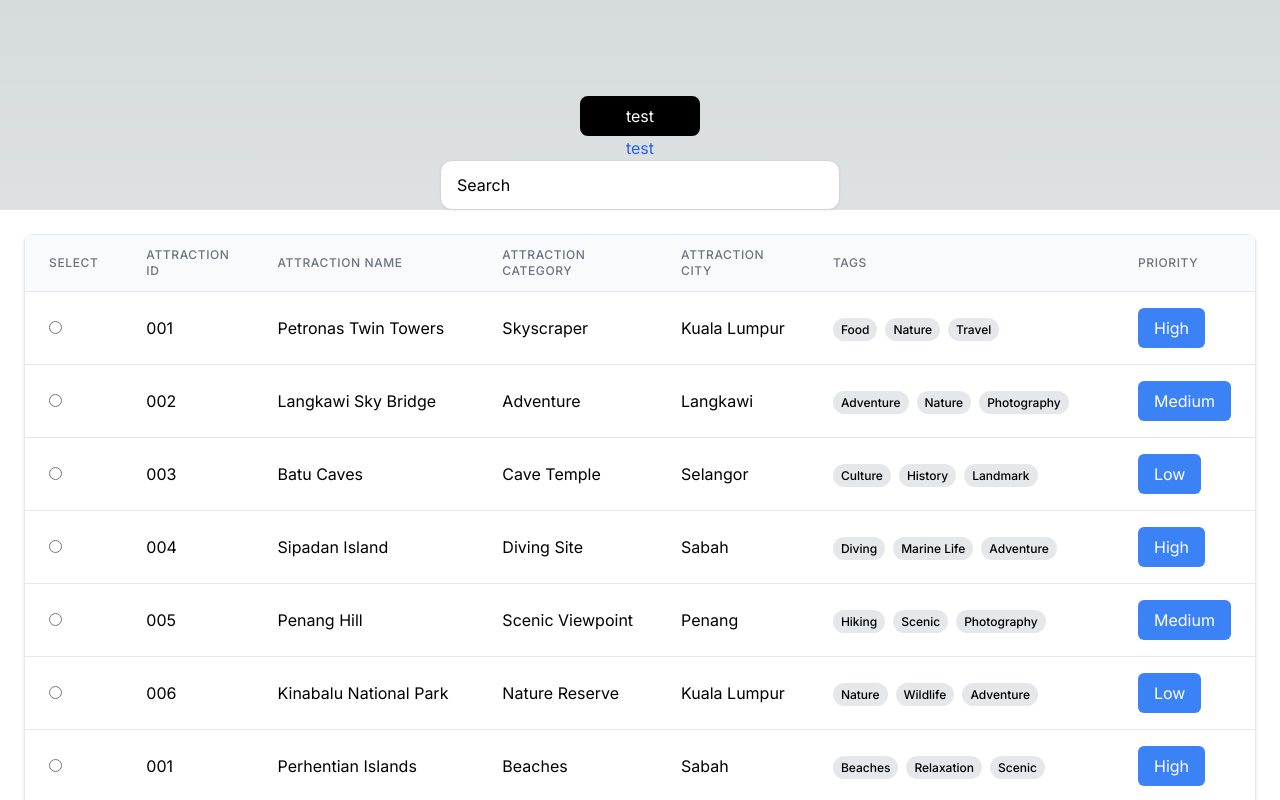
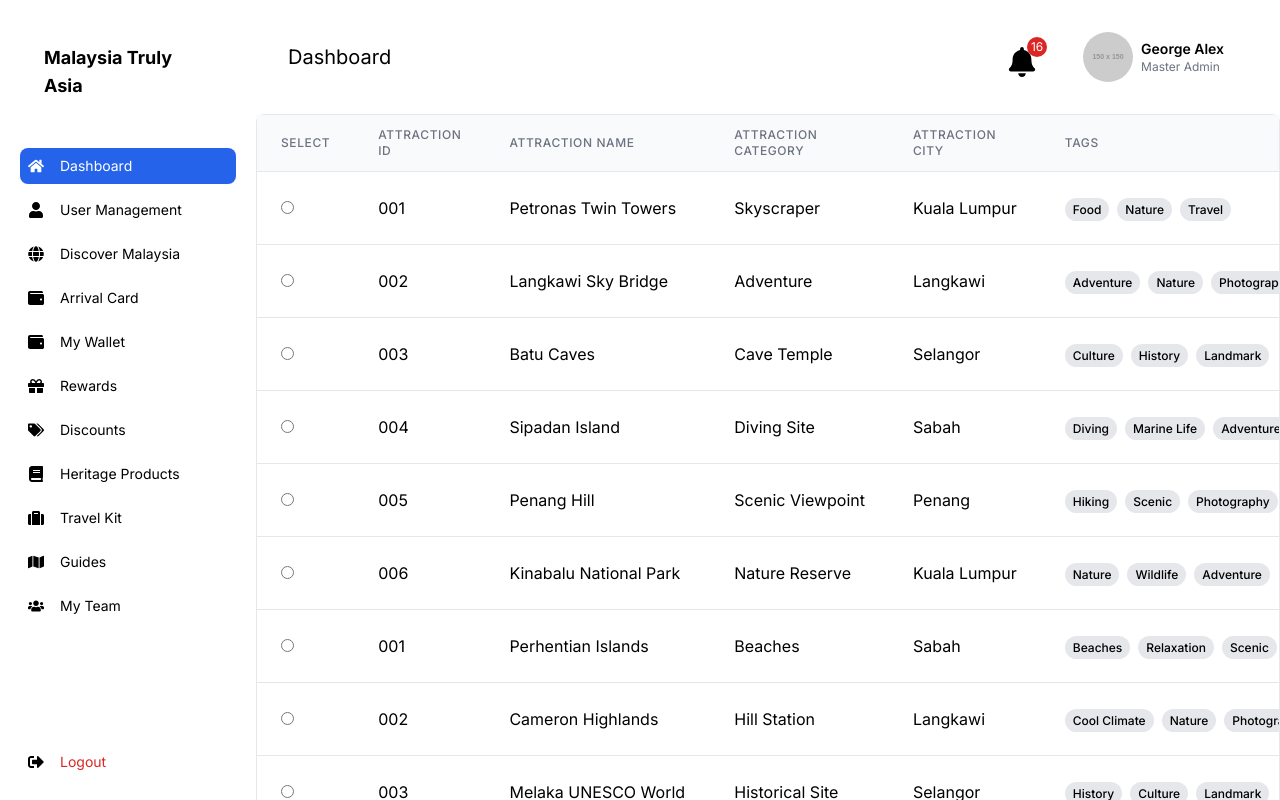
Before and after one commit to talhafayyaz123/motac-cms, a Next.js app: page / in a window 1280 px wide. Shown: the top 800 px of the page. Built offline with nearby package versions, Linux system fonts and the light colour scheme.

Commit message:
fix(Sidebar, Navbar): update design and add navigation for dashboard and user management

```diff
--- a/next.config.mjs
+++ b/next.config.mjs
@@ -1,4 +1,13 @@
 /** @type {import('next').NextConfig} */
-const nextConfig = {};
+const nextConfig = {
+  images: {
+    remotePatterns: [
+      {
+        protocol: 'https',
+        hostname: 'via.placeholder.com',
+      },
+    ],
+  },
+};
 
 export default nextConfig;
--- /dev/null
+++ b/src/app/(dashboard)/user-management/page.tsx
@@ -0,0 +1,5 @@
+import React from 'react';
+
+export default function UserManagement() {
+  return <div>tesiodiojwed</div>;
+}
--- a/src/app/page.tsx
+++ /dev/null
@@ -1,81 +0,0 @@
-'use client';
-
-import { useState } from 'react';
-
-import Button from '@/components/ui/Button';
-import DataTable from '@/components/ui/dataTable/DataTable';
-import generateDummyData from '@/components/ui/dataTable/DummyData';
-import Input from '@/components/ui/Input';
-import Link from '@/components/ui/Link';
-
-export default function Home() {
-  const columns = [
-    'Select',
-    'Attraction ID',
-    'Attraction Name',
-    'Attraction Category',
-    'Attraction City',
-    'Tags',
-    'Priority',
-  ];
-
-  const data = generateDummyData();
-
-  const [currentPage, setCurrentPage] = useState(1);
-  const [perPage, setPerPage] = useState(10);
-
-  const renderCell = (item: any, column: string) => {
-    switch (column) {
-      case 'Select':
-        return <input type="radio" />;
-      case 'Tags':
-        return item[column].map((tag: string) => (
-          <span
-            key={tag}
-            className="px-2 py-1 bg-gray-200 rounded-full text-xs font-medium mr-2"
-          >
-            {tag}
-          </span>
-        ));
-      case 'Priority':
-        return (
-          <div className="relative">
-            <button className="px-4 py-2 bg-blue-500 text-white rounded-md flex items-center justify-between">
-              {item[column]}
-            </button>
-          </div>
-        );
-      default:
-        return <span>{item[column]}</span>;
-    }
-  };
-  return (
-    <main className="flex min-h-screen flex-col items-center justify-between p-24">
-      <Button variant="secondary">test</Button>
-      <Link href="">test</Link>
-      <Input
-        type="text"
-        placeholder="Search"
-        inputSize="md"
-        minWidth="400px"
-        className="bg-white"
-        onChange={(e) => console.log(e.target.value)}
-      />
-
-      <div className="p-6 bg-white">
-        <DataTable
-          columns={columns}
-          data={data.slice((currentPage - 1) * perPage, currentPage * perPage)}
-          renderCell={renderCell}
-          pagination={{
-            total: data.length,
-            perPage,
-            currentPage,
-            onPageChange: setCurrentPage,
-            onPerPageChange: setPerPage,
-          }}
-        />
-      </div>
-    </main>
-  );
-}
--- a/src/components/ui/Navbar.tsx
+++ b/src/components/ui/Navbar.tsx
@@ -4,22 +4,24 @@ import { FaBell } from 'react-icons/fa';
 
 const Navbar = () => {
   return (
-    <div className="bg-white shadow-md p-4 flex justify-between items-center">
+    <div className="bg-white shadow-md p-8 flex justify-between items-center">
       <div>
-        <h1 className="text-2xl font-bold">Dashboard</h1>
+        <h1 className="text-xl ">Dashboard</h1>
       </div>
-      <div className="flex items-center space-x-4">
+      <div className="flex items-center space-x-9">
         <div className="relative h-10 w-10">
           <FaBell className="text-black text-3xl cursor-pointer absolute bottom-0" />
           <span className="absolute top-0 right-0 bg-red-600 text-white rounded-full text-xs w-5 h-5 flex items-center justify-center">
             16
           </span>
         </div>
-        <div className="flex items-center space-x-2">
+        <div className="flex items-center space-x-2 pr-6">
           <Image
             src="https://via.placeholder.com/150"
             alt="Profile"
-            className="w-8 h-8 rounded-full"
+            className="rounded-full"
+            width={50}
+            height={50}
           />
           <div>
             <p className="text-sm font-semibold">George Alex</p>
--- a/src/components/ui/Sidebar.tsx
+++ b/src/components/ui/Sidebar.tsx
@@ -1,6 +1,7 @@
 'use client';
 
 import Link from 'next/link';
+import { usePathname, useRouter } from 'next/navigation';
 import React, { useState } from 'react';
 import {
   FaHome,
@@ -15,21 +16,20 @@ import {
   FaTrash,
   FaMap,
   FaSignOutAlt,
-  FaChevronDown,
 } from 'react-icons/fa';
 
 const menuItems = [
   {
     label: 'Dashboard',
     icon: <FaHome />,
-    path: '/dashboard',
+    path: '/',
   },
   {
     label: 'User Management',
     icon: <FaUser />,
     path: '/user-management',
     subItems: [
-      { label: 'Active', path: '/user-management/active', icon: <FaUsers /> },
+      { label: 'Active', path: '/user-management', icon: <FaUsers /> },
       { label: 'Deleted', path: '/user-management/deleted', icon: <FaTrash /> },
     ],
   },
@@ -82,42 +82,55 @@ const menuItems = [
 
 const Sidebar = () => {
   const [openDropdown, setOpenDropdown] = useState<string | null>(null);
+  const router = useRouter();
+  const pathname = usePathname();
 
   const handleDropdownToggle = (label: string) => {
     setOpenDropdown(openDropdown === label ? null : label);
   };
 
+  const handleNavigation = (path: string) => {
+    router.push(path);
+  };
+
   return (
-    <div className="bg-white w-64 h-full shadow-md flex flex-col">
+    <div className="bg-white w-64 h-full shadow-md flex flex-col p-5">
       <div className="p-6">
         <h1 className="text-lg font-bold">Malaysia Truly Asia</h1>
       </div>
-      <div className="flex-1 overflow-y-auto">
+      <div className="flex-1 overflow-y-auto ">
         <ul className="mt-6">
           {menuItems.map((item) => (
             <li key={item.label}>
               <div
-                className="flex items-center p-4 hover:bg-gray-100 cursor-pointer"
+                className={`flex items-center p-2 mb-2 cursor-pointer rounded-lg ${
+                  pathname === item.path
+                    ? 'bg-blue-600 text-white'
+                    : 'hover:bg-gray-100'
+                }`}
                 role="button"
                 tabIndex={0}
                 onClick={() =>
-                  item.subItems ? handleDropdownToggle(item.label) : null
+                  item.subItems
+                    ? handleDropdownToggle(item.label)
+                    : handleNavigation(item.path)
                 }
                 onKeyDown={(e) => {
                   if (e.key === 'Enter' || e.key === ' ') {
-                    item.subItems ? handleDropdownToggle(item.label) : null;
+                    item.subItems
+                      ? handleDropdownToggle(item.label)
+                      : handleNavigation(item.path);
                   }
                 }}
               >
-                <span className="mr-4">{item.icon}</span>
-                <span>{item.label}</span>
-                {item.subItems && (
-                  <FaChevronDown
-                    className={`ml-auto transition-transform ${
-                      openDropdown === item.label ? 'rotate-180' : ''
-                    }`}
-                  />
-                )}
+                <span
+                  className={`mr-4 ${
+                    pathname === item.path ? 'text-white' : ''
+                  }`}
+                >
+                  {item.icon}
+                </span>
+                <span className="text-sm">{item.label}</span>
               </div>
               {item.subItems && openDropdown === item.label && (
                 <ul className="ml-6 space-y-1">
@@ -125,10 +138,20 @@ const Sidebar = () => {
                     <li key={subItem.label} className="pl-6 py-1">
                       <Link
                         href={subItem.path}
-                        className="flex items-center p-2 hover:bg-gray-100 rounded-md"
+                        className={`flex items-center p-2 rounded-md ${
+                          pathname === subItem.path
+                            ? ' text-blue-600'
+                            : 'hover:bg-gray-100'
+                        }`}
                       >
-                        {subItem.icon}
-                        <span className="ml-2">{subItem.label}</span>
+                        <span
+                          className={`mr-4 ${
+                            pathname === subItem.path ? 'text-blue-600' : ''
+                          }`}
+                        >
+                          {subItem.icon}
+                        </span>
+                        <span className="text-sm">{subItem.label}</span>
                       </Link>
                     </li>
                   ))}
@@ -138,9 +161,9 @@ const Sidebar = () => {
           ))}
         </ul>
       </div>
-      <div className="p-4 hover:bg-gray-100 cursor-pointer flex items-center">
+      <div className="p-2 hover:bg-gray-100 cursor-pointer flex items-center rounded-lg">
         <FaSignOutAlt className="mr-4" />
-        <span className="text-red-600">Logout</span>
+        <span className="text-red-600 text-sm">Logout</span>
       </div>
     </div>
   );
```
Also changed, not shown: src/app/(dashboard)/layout.tsx (renamed from src/app/dashboard/layout.tsx), src/app/(dashboard)/page.tsx (renamed from src/app/dashboard/page.tsx), 1 other file (tests, documents, lock files or other folders).
